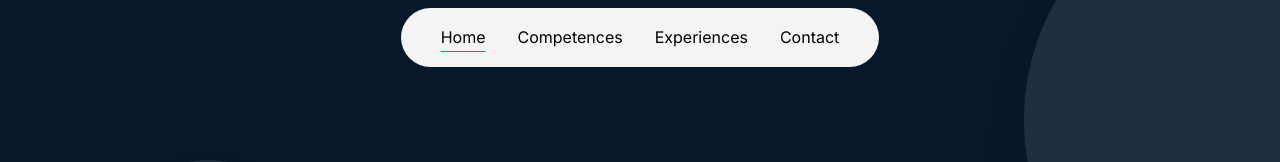
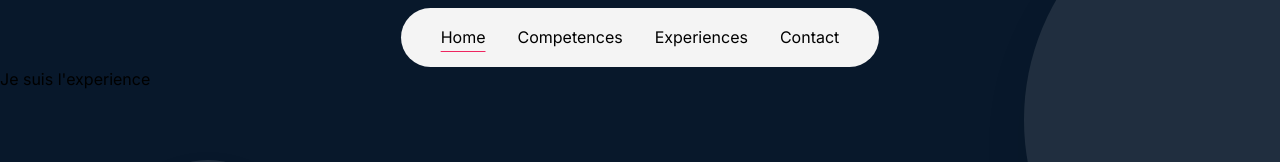
Before and after one commit to AdryanCourtial/porte-folio-courtial, a React (Create React App) app in the folder client/: page /experiences/PME-Partner in a window 1280 px wide. Shown: the top 162 px of the page. Built offline with nearby package versions, Linux system fonts and the light colour scheme.

Commit message:
Avancer Experiences

```diff
--- a/client/src/App.jsx
+++ b/client/src/App.jsx
@@ -7,6 +7,7 @@ import { PageContact } from './components/PageContact';
 import { useState } from 'react';
 import { PageExperiences } from './components/PageExperience';
 import { CircleDecoration } from './components/CircleDecoration';
+import { LayoutExperience } from './components/Experience/LayoutExperience'
 
 // Ici mes Variants pour les swap de fenettre
 // Un de gauche a droite et l'autre de droite a gauche
@@ -70,6 +71,7 @@ const App = () => {
             <Route path="/competence" element={<PageCompetence animation={variant}/>} />
             <Route path="/experiences" element={<PageExperiences animation={variant}/>} />
             <Route path="/contact" element={<PageContact animation={variant}/>} />
+            <Route path="/experiences/PME-Partner" element={<LayoutExperience />}  />
           </Routes>
         </main>
       </div>
--- a/client/src/components/Experience/Experience.jsx
+++ b/client/src/components/Experience/Experience.jsx
@@ -1,3 +1,5 @@
+import { NavLink } from 'react-router-dom'
+
 export function Experience({date, name, image, position}) {
     return (
         <div className="h-[80vh] w-full flex gap-40 items-center justify-center">
@@ -7,7 +9,12 @@ export function Experience({date, name, image, position}) {
                 </div>
             </div>
             <div className={`bg-secondary-color h-[40vh] w-[20vw] rounded-2xl col-start-3 `}>
-                JE SUIS LA DIV
+            <NavLink
+                to={`/experiences/${name}`}
+                name={"Home"}
+                className={'px-4 h-full flex items-center underline underline-offset-8 decoration-secondary-color'}
+            > Home </NavLink>
+                { name }
             </div>
         </div>
     )
--- /dev/null
+++ b/client/src/components/Experience/LayoutExperience.jsx
@@ -0,0 +1,7 @@
+export function LayoutExperience() {
+    return (
+        <div>
+            Je suis l'experience
+        </div>
+    )
+}
--- a/client/src/components/PageExperience.jsx
+++ b/client/src/components/PageExperience.jsx
@@ -5,7 +5,7 @@ import { Experience } from "./Experience/Experience"
 export function PageExperiences({animation}) {
     return (
         <motion.div className="flex-col justify-center mt-1/4 w-full h-full mt-[20vh]" variants={animation} initial="hidden" animate="visible">
-            <Experience position={true} />
+            <Experience name={'PME-Partner'} />
             <Experience position={'right'} />
         </motion.div>
     )
```
